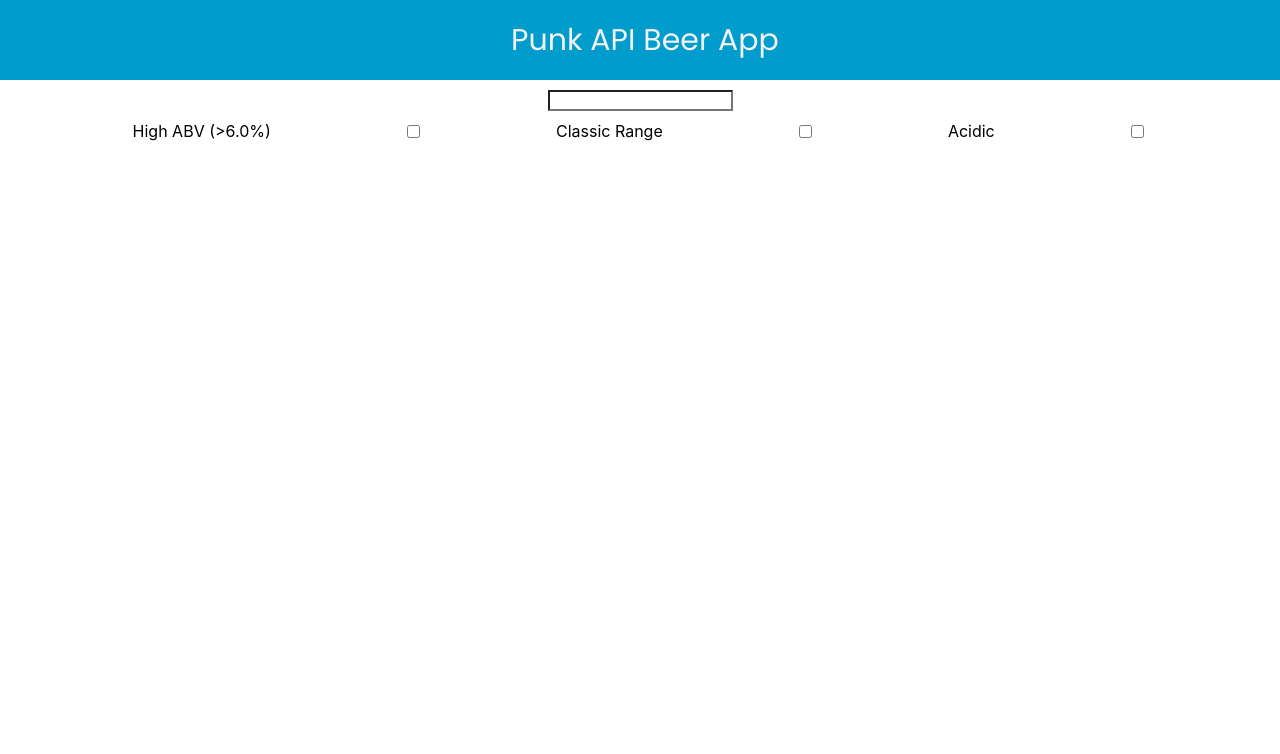
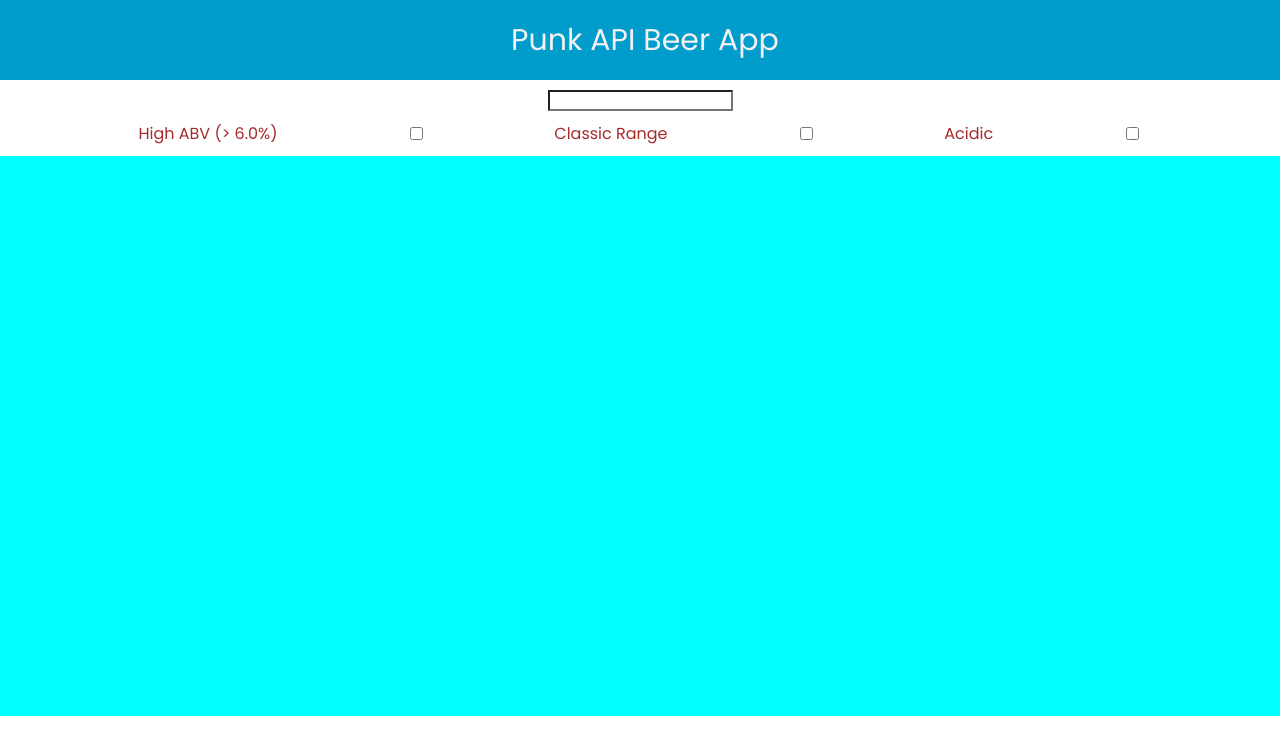
Before and after one commit to matthutt85/beers-api, a React (Create React App) app: page / in a window 1280 px wide. Shown: the top 754 px of the page. Built offline with nearby package versions, Linux system fonts and the light colour scheme.

Commit message:
mapped through data

```diff
--- a/src/App.jsx
+++ b/src/App.jsx
@@ -3,6 +3,7 @@ import beers from "./data/beers";
 import Nav from "./components/Nav/Nav";
 import beer from "./assets/images/beer.jpeg";
 import "./App.scss";
+import BeerTile from "./components/BeerTile/BeerTile";
 
 
 
@@ -27,7 +28,7 @@ const App = () => {
         <Nav />
 
         <section className="beerTile">
-        {/* <BeerTile /> */}
+        <BeerTile />
         </section>
     </div>
   );
--- a/src/components/BeerTile/BeerTile.jsx
+++ b/src/components/BeerTile/BeerTile.jsx
@@ -1,13 +1,39 @@
 import React from 'react';
 import "./BeerTile.scss";
+import beers from "../../data/beers.js";
+
 
 const BeerTile = () => {
 
+    const beerAlcoholLevels = beers.map ((alcoholLevel) => {
+        return alcoholLevel.abv;
+    })
+    console.log(beerAlcoholLevels)
+
+    const beerTaglines = beers.map((tagline) => {
+        return tagline.tagline;
+    })
+    console.log(beerTaglines)
+
+    const beerDescriptions = beers.map((decription) => {
+        return decription.description;
+    })
+    console.log(beerDescriptions)
+
+    const beerImages = beers.map((image) => {
+        return image.image_url;
+    })
+    console.log(beerImages)
+
+    const beerNames = beers.map((name) => {
+        return name.name;
+    })
+    console.log(beerNames)
 
 
     return (
         <div className="beertile">
-
+            {/* <BeerCard /> */}
         </div>
     )
 }
--- a/src/components/BeerTile/BeerTile.scss
+++ b/src/components/BeerTile/BeerTile.scss
@@ -1,6 +1,9 @@
-@use "../assets/sass/variable.scss" as *;
+
 
 .beertile {
+    display: grid;
+    grid-template-columns: repeat(3, 1fr);
+    grid-template-rows: repeat(2, 1fr);
     height: 70vh;
     background-color: aqua;
     border: black;
--- a/src/components/Nav/Nav.jsx
+++ b/src/components/Nav/Nav.jsx
@@ -15,7 +15,7 @@ const Nav = () => {
                 <input type="text" className="nav__form-input" name="search"></input>
             </form>
             <div className="checkbox">
-                <label for="checkbox1">High ABV (>6.0%)</label>
+                <label for="checkbox1">High ABV (> 6.0%)</label>
                 <input type="checkbox" className="nav__form-checkbox1" name="checkbox1"></input>
                 <label for="checkbox2">Classic Range</label>
                 <input type="checkbox" className="nav__form-checkbox1" name="checkbox2"></input>
--- a/src/components/Nav/Nav.scss
+++ b/src/components/Nav/Nav.scss
@@ -1,19 +1,21 @@
-
+@use "../../assets/sass/variable.scss" as *;
 
 .nav__form {
     display: flex;
     align-items: center;
     justify-content: center;
-    margin-top: 10px;
+    margin: 10px;
+    font-family: $primary-font;
 
 }
 
 .checkbox {
-    margin-top: 10px;
+    margin: 10px;
     display: flex;
     justify-content: space-evenly;
     align-items: center;
-
+    font-family: $primary-font;
+    color: brown;
 }
 
 .nav__form-input {
```
Also changed, not shown: src/components/BeerCard/BeerCard.jsx (added, +16 -0 lines), src/components/BeerCard/BeerCard.scss (added).
